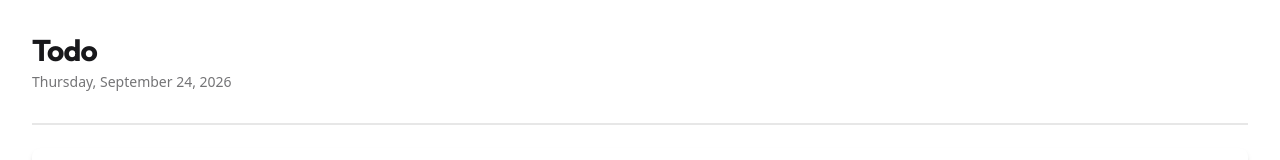
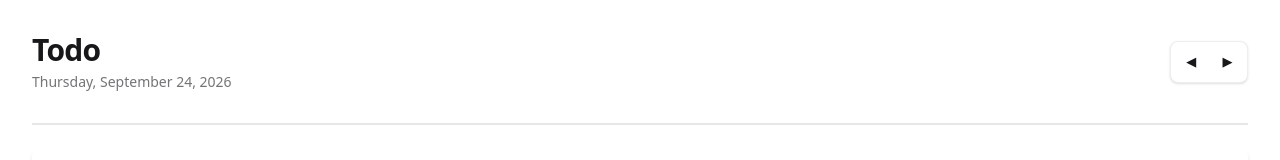
Before and after one commit to sigilwigg/Electron-Todo-App, a React (Vite) app: page / in a window 1280 px wide. Shown: the top 160 px of the page. Built offline with nearby package versions, Linux system fonts and the light colour scheme; the HTML template or start-up script is replaced by a standard one.

Commit message:
add date selection and disable items on prev days

```diff
--- a/src/App.jsx
+++ b/src/App.jsx
@@ -1,29 +1,24 @@
-import React from 'react'
+import React, { useState } from 'react'
+import DateSelector from './components/DateSelector'
 import TodoList from './components/TodoList'
 
 export default function App() {
-  // Format the current date nicely (e.g., "Thursday, September 24, 2026")
-  const currentDate = new Date().toLocaleDateString('en-US', {
-    weekday: 'long',
-    month: 'long',
-    day: 'numeric',
-    year: 'numeric',
+
+  const [selectedDate, setSelectedDate] = useState(() => {
+    return new Date().toISOString().split('T')[0]
   })
 
   return (
     <div className="p-8">
       <div className="">
 
-        {/* Header Section */}
-        <div className="mb-6">
-          <h1 className="text-3xl font-bold tracking-tight text-base-content font-title">Todo</h1>
-          <p className="text-sm text-base-content/60 mt-1">{currentDate}</p>
-        </div>
+        {/* Date Selector Component */}
+        <DateSelector onDateChange={setSelectedDate} />
 
         <div className="divider"></div>
 
-        {/* Placeholder Box for the List */}
-        <TodoList />
+        {/* Todo List Component */}
+        <TodoList selectedDate={selectedDate} />
 
       </div>
     </div>
--- /dev/null
+++ b/src/components/DateSelector.jsx
@@ -0,0 +1,63 @@
+import React, { useState } from 'react'
+
+export default function DateSelector({ onDateChange }) {
+  const [currentDate, setCurrentDate] = useState(new Date())
+
+  // Move back one day
+  const handlePrevDay = () => {
+    const newDate = new Date(currentDate)
+    newDate.setDate(currentDate.getDate() - 1)
+    setCurrentDate(newDate)
+    updateParent(newDate)
+  }
+
+  // Move forward one day
+  const handleNextDay = () => {
+    const newDate = new Date(currentDate)
+    newDate.setDate(currentDate.getDate() + 1)
+    setCurrentDate(newDate)
+    updateParent(newDate)
+  }
+
+  // Helper to push the YYYY-MM-DD string up to App/TodoList
+  const updateParent = (date) => {
+    const dateStr = date.toISOString().split('T')[0]
+    if (onDateChange) {
+      onDateChange(dateStr)
+    }
+  }
+
+  // Format date nicely for display
+  const formattedDateString = currentDate.toLocaleDateString('en-US', {
+    weekday: 'long',
+    month: 'long',
+    day: 'numeric',
+    year: 'numeric',
+  })
+
+  return (
+    <div className="mb-6 flex items-center justify-between">
+      <div>
+        <h1 className="text-3xl font-bold tracking-tight text-base-content font-heading">Todo</h1>
+        <p className="text-sm text-base-content/60 mt-1">{formattedDateString}</p>
+      </div>
+
+      <div className="flex gap-1 bg-base-100 p-1 rounded-lg border border-base-300 shadow-sm">
+        <button
+          onClick={handlePrevDay}
+          className="btn btn-sm btn-ghost btn-square"
+          title="Previous Day"
+        >
+          ◀
+        </button>
+        <button
+          onClick={handleNextDay}
+          className="btn btn-sm btn-ghost btn-square"
+          title="Next Day"
+        >
+          ▶
+        </button>
+      </div>
+    </div>
+  )
+}
--- a/src/components/TodoList.jsx
+++ b/src/components/TodoList.jsx
@@ -1,7 +1,7 @@
 import React, { useState, useEffect } from 'react'
 import TodoListItem from './TodoListItem'
 
-export default function TodoList() {
+export default function TodoList({ selectedDate }) {
     const [todos, setTodos] = useState([
         { id: 1, text: 'item 1', completed: false, date: '2026-09-20' },
         { id: 2, text: 'item 2', completed: true, date: '2026-09-20' },
@@ -11,6 +11,7 @@ export default function TodoList() {
 
     // Get today's date in YYYY-MM-DD format for comparison
     const todayStr = new Date().toISOString().split('T')[0]
+    const isPastDay = selectedDate < todayStr
 
     // Automatically roll over uncompleted past tasks to today's date on load
     useEffect(() => {
@@ -30,22 +31,25 @@ export default function TodoList() {
         ))
     }
 
-
-
     // Filter out todos with dates later than today
-    const visibleTodos = todos.filter(todo => todo.date == todayStr)
+    const visibleTodos = todos.filter(todo => todo.date == selectedDate)
 
     return (
         <ul className="list bg-base-100 rounded-box shadow-md">
 
-            {visibleTodos.map(todo => (
-            <TodoListItem
+            {visibleTodos.length === 0 ? (
+            <p className="text-center text-base-content/40 italic py-8">No tasks scheduled for this day.</p>
+          ) : (
+            visibleTodos.map(todo => (
+              <TodoListItem
                 key={todo.id}
                 task={todo.text}
                 completed={todo.completed}
+                isDisabled={isPastDay}
                 onToggle={() => toggleTodo(todo.id)}
-            />
-            ))}
+              />
+            ))
+          )}
 
         </ul>
     )
--- a/src/components/TodoListItem.jsx
+++ b/src/components/TodoListItem.jsx
@@ -1,11 +1,12 @@
 import React from 'react'
 
-export default function TodoListItem({ task, completed, onToggle }) {
+export default function TodoListItem({ task, completed, isDisabled, onToggle }) {
   return (
     <li className="list-row">
         <input
             type="checkbox"
             checked={completed}
+            disabled={isDisabled}
             onChange={onToggle}
             className="checkbox checkbox-primary"
         />
```
